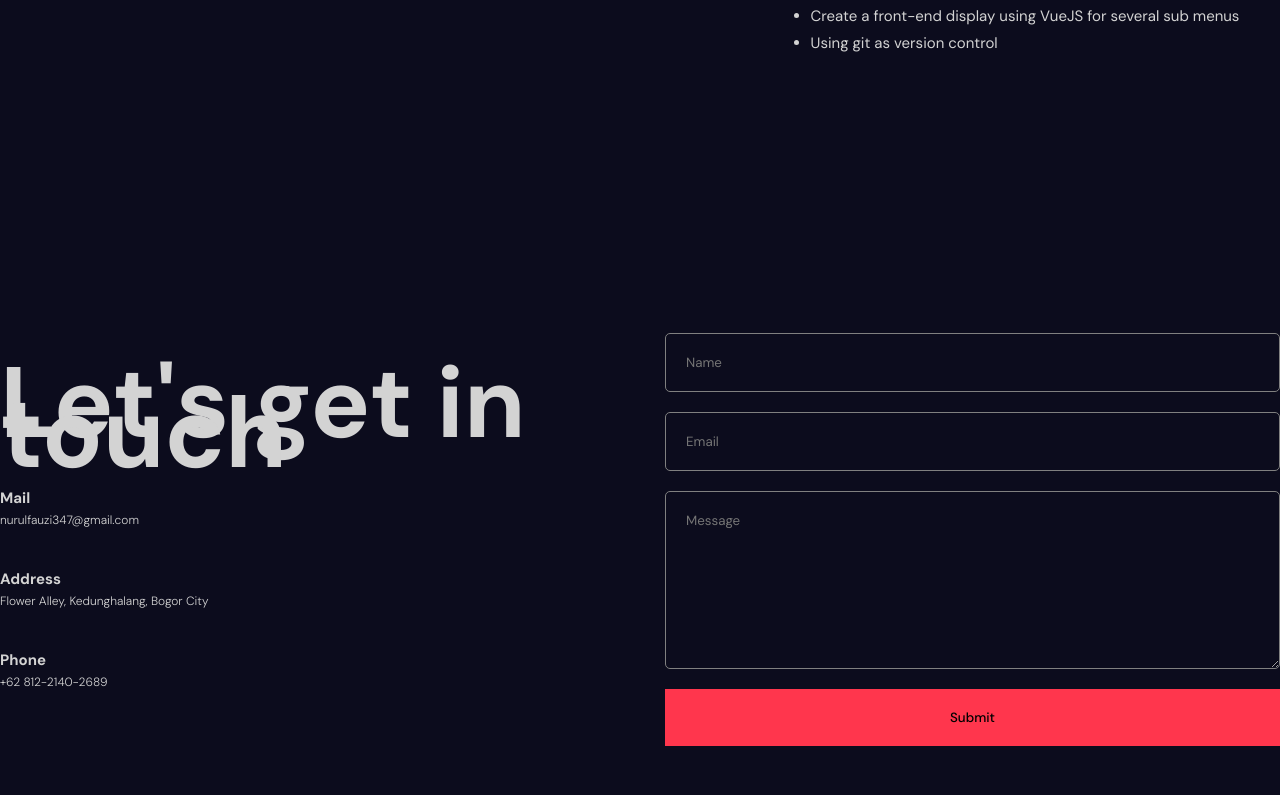
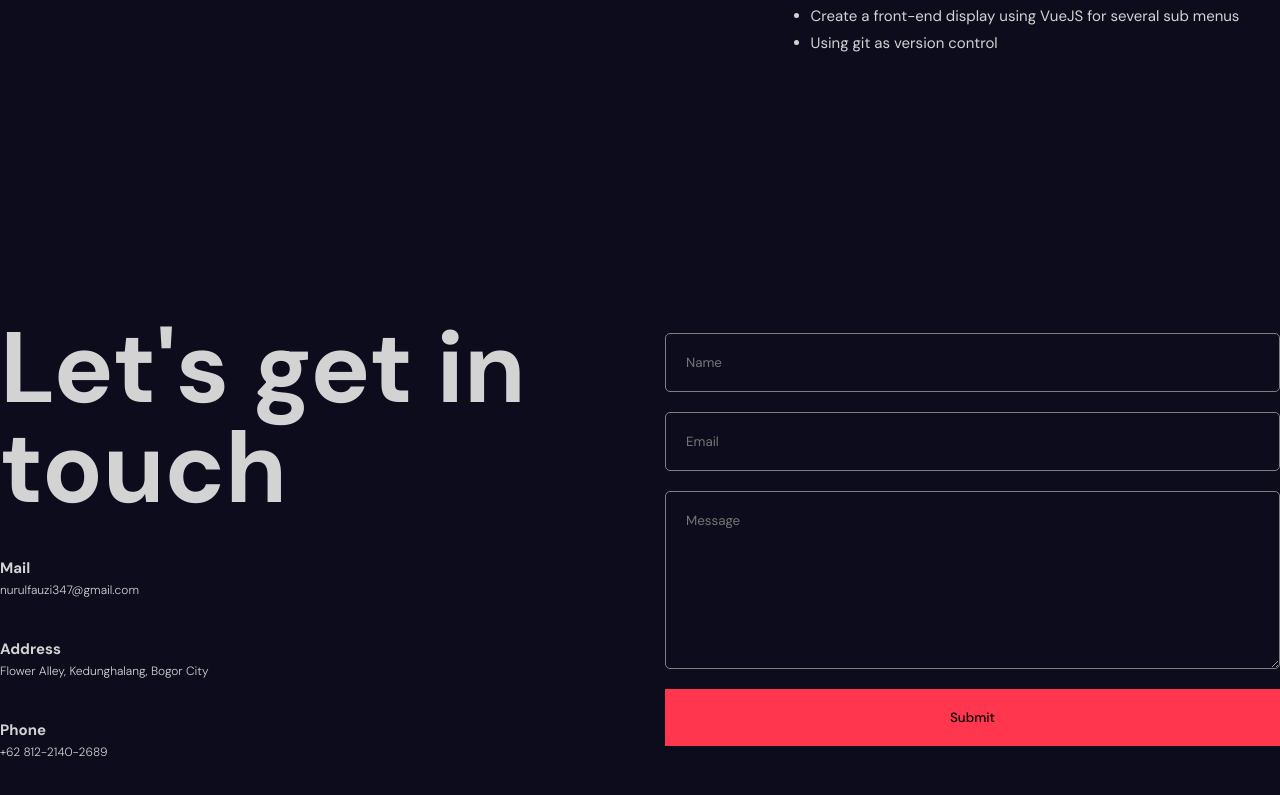
Before and after one commit to askara22/portfolio, a React (Vite) app: page / in a window 1280 px wide. Shown: the part 4814-5609 px from the top of the page. Built offline with nearby package versions, Linux system fonts and the light colour scheme.

Commit message:
fix line height contact section

```diff
--- a/src/components/contact/contact.scss
+++ b/src/components/contact/contact.scss
@@ -29,10 +29,11 @@
 
 		h1{
 			font-size: 100px;
-			line-height: 30px;
+			line-height: 100px;
 
 			@media screen and (max-width: 760px){
 				font-size: 36px;
+				line-height: 30px;
 			}
 		}
 
```
